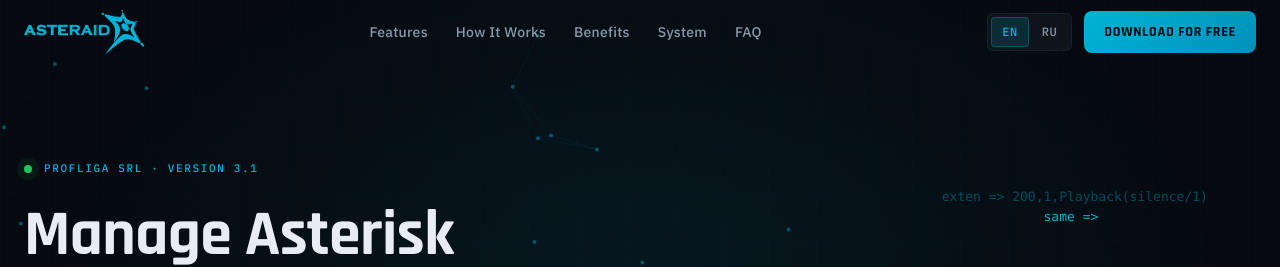
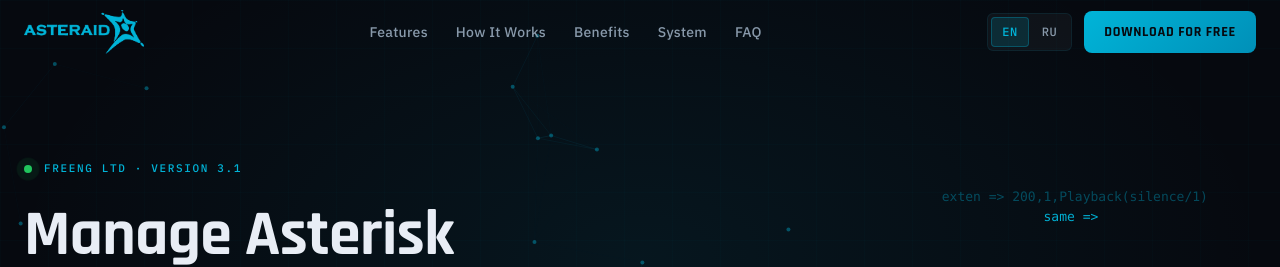
Before and after one commit to alesikivan/asteraid-landing, a Next.js app: page /en in a window 1280 px wide. Shown: the top 267 px of the page. Built offline with nearby package versions, Linux system fonts and the light colour scheme.

Commit message:
chore(branding): replace Profliga SRL with Freeng Ltd

```diff
--- a/src/components/sections/CTA.tsx
+++ b/src/components/sections/CTA.tsx
@@ -32,7 +32,7 @@
         </p>
 
         <div style={{ display: 'flex', gap: '16px', justifyContent: 'center', flexWrap: 'wrap', marginBottom: '64px' }}>
-          <a href="mailto:demo@profliga.com" className="btn-primary" style={{ fontSize: '18px', padding: '16px 36px' }}>
+          <a href="mailto:demo@freeng.com" className="btn-primary" style={{ fontSize: '18px', padding: '16px 36px' }}>
             <svg width="18" height="18" viewBox="0 0 24 24" fill="none" stroke="currentColor" strokeWidth="2.5" strokeLinecap="round" strokeLinejoin="round">
               <path d="M21 15a2 2 0 0 1-2 2H7l-4 4V5a2 2 0 0 1 2-2h14a2 2 0 0 1 2 2z"/>
             </svg>
--- a/src/messages/en.json
+++ b/src/messages/en.json
@@ -13,7 +13,7 @@
     "requestDemo": "Download for Free"
   },
   "hero": {
-    "badge": "Profliga SRL · version 3.1",
+    "badge": "Freeng Ltd · version 3.1",
     "headline1": "Manage Asterisk",
     "headline2": "without the pain.",
     "headline3": "One portal —",
@@ -705,14 +705,14 @@
     "ctaSecondary": "Documentation",
     "trust": [
       { "icon": "🔒", "label": "JWT + bcrypt" },
-      { "icon": "🏢", "label": "Profliga SRL" },
+      { "icon": "🏢", "label": "Freeng Ltd" },
       { "icon": "⚡", "label": "WebSocket Real-time" },
       { "icon": "🛡️", "label": "RBAC + Firewall" }
     ]
   },
   "footer": {
     "description": "Professional web platform for Asterisk PBX administration.",
-    "version": "by Profliga SRL · v3.1",
+    "version": "by Freeng Ltd · v3.1",
     "navigation": "Navigation",
     "resources": "Resources",
     "resourceDocs": "Documentation",
@@ -720,7 +720,7 @@
     "resourceSupport": "Support",
     "resourcePrivacy": "Privacy Policy",
     "contact": "Contact",
-    "copyright": "Profliga SRL. All rights reserved.",
+    "copyright": "Freeng Ltd. All rights reserved.",
     "systemOnline": "System online"
   }
 }
--- a/src/messages/ru.json
+++ b/src/messages/ru.json
@@ -13,7 +13,7 @@
     "requestDemo": "Загрузить бесплатно"
   },
   "hero": {
-    "badge": "Profliga SRL",
+    "badge": "Freeng Ltd",
     "headline1": "Управляй Asterisk",
     "headline2": "без боли.",
     "headline3": "Один портал —",
@@ -705,14 +705,14 @@
     "ctaSecondary": "Документация",
     "trust": [
       { "icon": "🔒", "label": "JWT + bcrypt" },
-      { "icon": "🏢", "label": "Profliga SRL" },
+      { "icon": "🏢", "label": "Freeng Ltd" },
       { "icon": "⚡", "label": "WebSocket Real-time" },
       { "icon": "🛡️", "label": "RBAC + Firewall" }
     ]
   },
   "footer": {
     "description": "Профессиональная веб-платформа для администрирования Asterisk PBX.",
-    "version": "by Profliga SRL · v3.1",
+    "version": "by Freeng Ltd · v3.1",
     "navigation": "Навигация",
     "resources": "Ресурсы",
     "resourceDocs": "Документация",
@@ -720,7 +720,7 @@
     "resourceSupport": "Поддержка",
     "resourcePrivacy": "Политика конфиденциальности",
     "contact": "Связаться",
-    "copyright": "Profliga SRL. Все права защищены.",
+    "copyright": "Freeng Ltd. Все права защищены.",
     "systemOnline": "System online"
   }
 }
```
Also changed, not shown: 1 other file (tests, documents, lock files or other folders).
